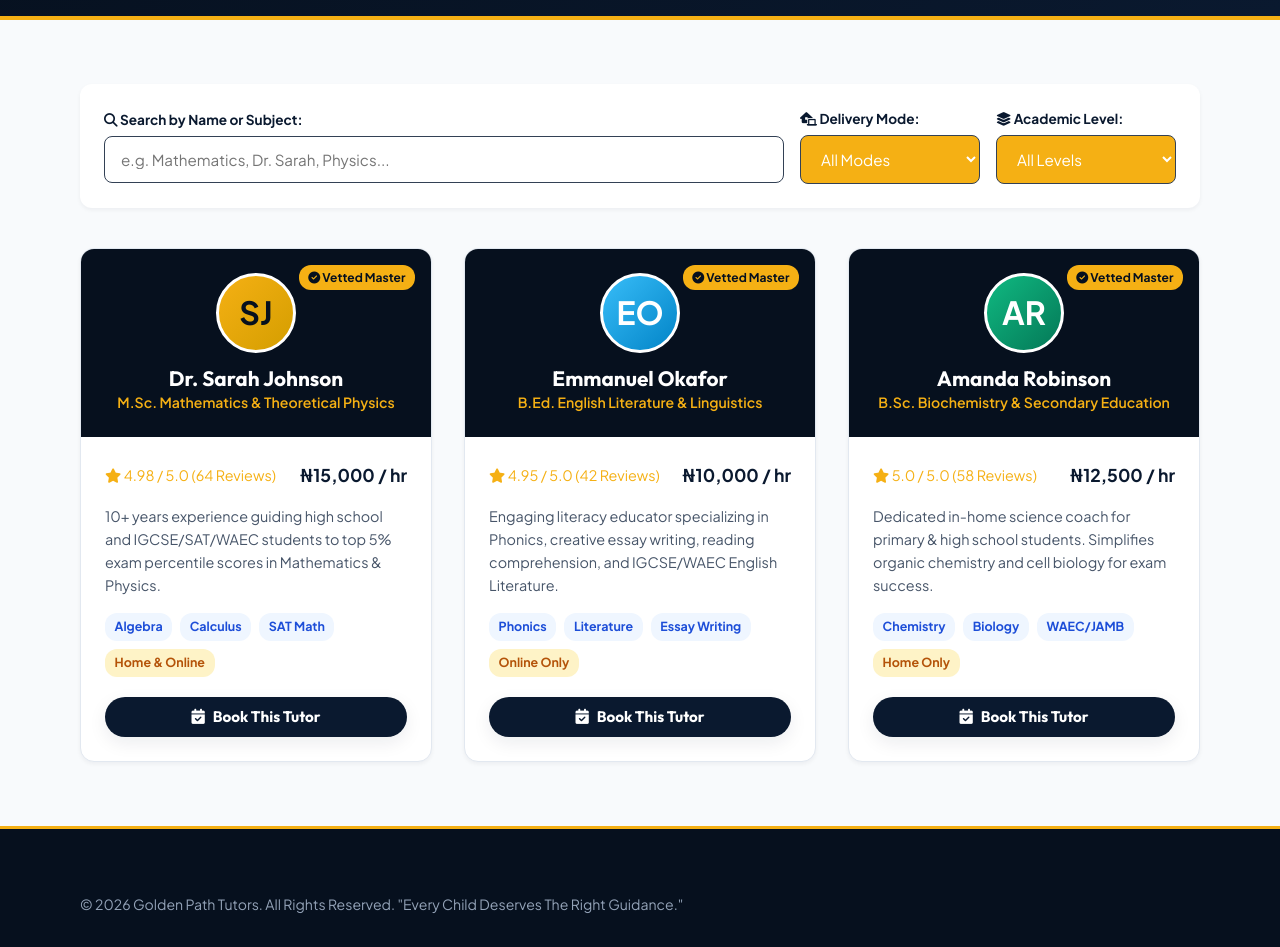
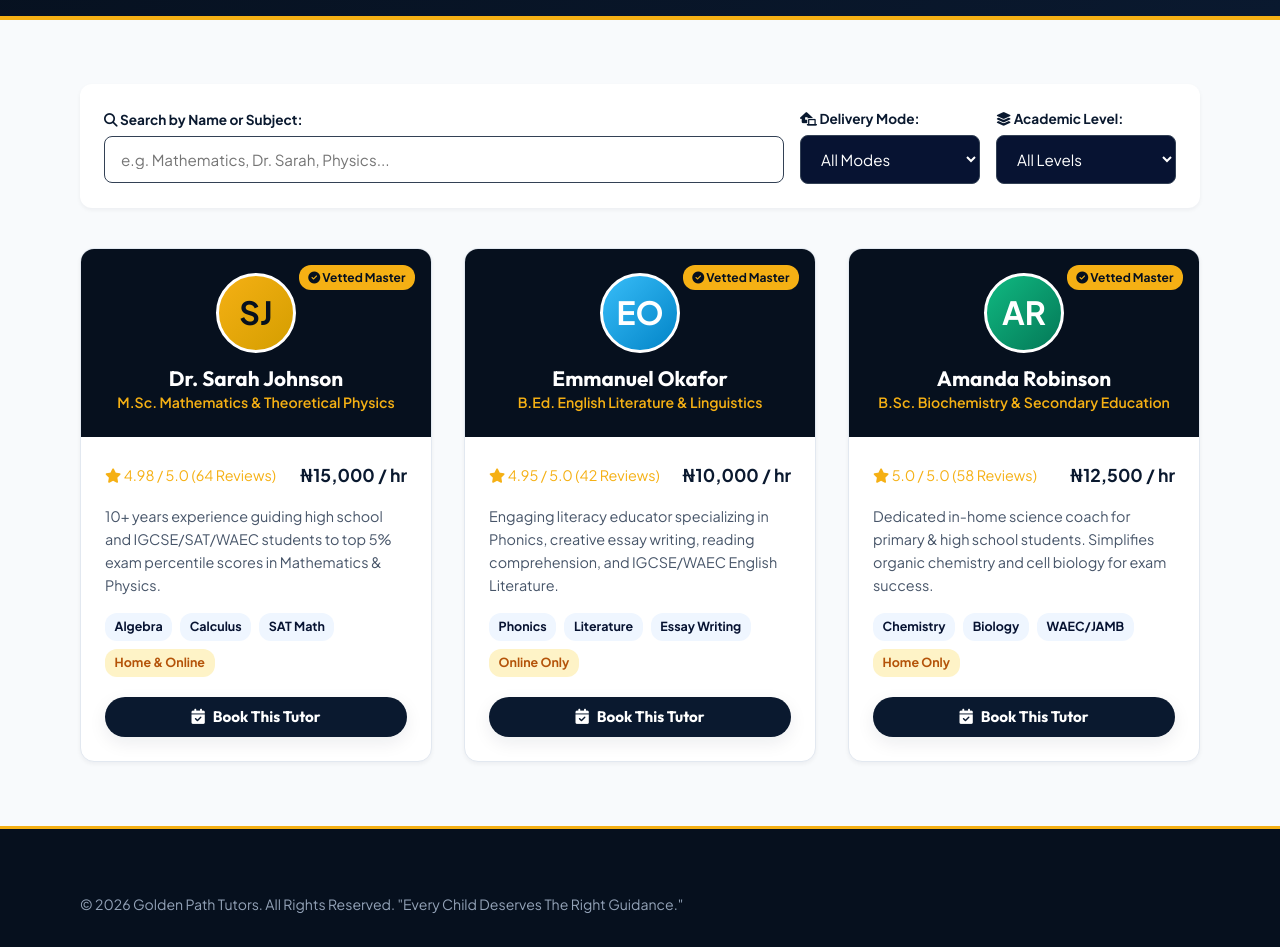
Before and after one commit to dannycodemaster/Golden-path-Tutors, a website built with Vite: page tutors.html in a window 1280 px wide. Shown: the part 340-1287 px from the top of the page. Built offline with nearby package versions, Linux system fonts and the light colour scheme.

Commit message:
Update nav link text from Find Tutors to Tutors

```diff
--- a/tutors.html
+++ b/tutors.html
@@ -36,7 +36,7 @@
         <a href="index.html" class="nav-link">Home</a>
         <a href="about.html" class="nav-link">About Us</a>
         <a href="services.html" class="nav-link">Services</a>
-        <a href="tutors.html" class="nav-link active">Find Tutors</a>
+        <a href="tutors.html" class="nav-link active">Tutors</a>
         <a href="contact.html" class="nav-link">Contact</a>
       </nav>
 
@@ -80,7 +80,7 @@
           <label
             style="font-weight: 700; font-size: 0.85rem; color: var(--color-primary); display: block; margin-bottom: 0.3rem;"><i
               class="fa-solid fa-house-laptop"></i> Delivery Mode:</label>
-          <select id="tutor-mode-filter" class="form-control" style="background: #F5B014; width: 180px;">
+          <select id="tutor-mode-filter" class="form-control" style="background: #071332; width: 180px;">
             <option value="all">All Modes</option>
             <option value="home">In-Home Tutoring</option>
             <option value="online">Online Tutoring</option>
@@ -91,7 +91,7 @@
           <label
             style="font-weight: 700; font-size: 0.85rem; color: var(--color-primary); display: block; margin-bottom: 0.3rem;"><i
               class="fa-solid fa-layer-group"></i> Academic Level:</label>
-          <select id="tutor-level-filter" class="form-control" style="background: #F5B014; width: 180px;">
+          <select id="tutor-level-filter" class="form-control" style="background: #071332; width: 180px;">
             <option value="all">All Levels</option>
             <option value="primary">Primary School</option>
             <option value="secondary">Secondary School</option>
@@ -132,11 +132,11 @@
             </p>
             <div style="display: flex; gap: 0.5rem; flex-wrap: wrap; margin-bottom: 1.25rem;">
               <span
-                style="background: #EFF6FF; color: #1D4ED8; font-size: 0.78rem; padding: 0.25rem 0.6rem; border-radius: 12px; font-weight: 700;">Algebra</span>
+                style="background: #EFF6FF; color: #071332; font-size: 0.78rem; padding: 0.25rem 0.6rem; border-radius: 12px; font-weight: 700;">Algebra</span>
               <span
-                style="background: #EFF6FF; color: #1D4ED8; font-size: 0.78rem; padding: 0.25rem 0.6rem; border-radius: 12px; font-weight: 700;">Calculus</span>
+                style="background: #EFF6FF; color: #071332; font-size: 0.78rem; padding: 0.25rem 0.6rem; border-radius: 12px; font-weight: 700;">Calculus</span>
               <span
-                style="background: #EFF6FF; color: #1D4ED8; font-size: 0.78rem; padding: 0.25rem 0.6rem; border-radius: 12px; font-weight: 700;">SAT
+                style="background: #EFF6FF; color: #071332; font-size: 0.78rem; padding: 0.25rem 0.6rem; border-radius: 12px; font-weight: 700;">SAT
                 Math</span>
               <span
                 style="background: #FEF3C7; color: #B45309; font-size: 0.78rem; padding: 0.25rem 0.6rem; border-radius: 12px; font-weight: 700;">Home
@@ -174,11 +174,11 @@
               Literature.</p>
             <div style="display: flex; gap: 0.5rem; flex-wrap: wrap; margin-bottom: 1.25rem;">
               <span
-                style="background: #EFF6FF; color: #1D4ED8; font-size: 0.78rem; padding: 0.25rem 0.6rem; border-radius: 12px; font-weight: 700;">Phonics</span>
+                style="background: #EFF6FF; color: #071332; font-size: 0.78rem; padding: 0.25rem 0.6rem; border-radius: 12px; font-weight: 700;">Phonics</span>
               <span
-                style="background: #EFF6FF; color: #1D4ED8; font-size: 0.78rem; padding: 0.25rem 0.6rem; border-radius: 12px; font-weight: 700;">Literature</span>
+                style="background: #EFF6FF; color: #071332; font-size: 0.78rem; padding: 0.25rem 0.6rem; border-radius: 12px; font-weight: 700;">Literature</span>
               <span
-                style="background: #EFF6FF; color: #1D4ED8; font-size: 0.78rem; padding: 0.25rem 0.6rem; border-radius: 12px; font-weight: 700;">Essay
+                style="background: #EFF6FF; color: #071332; font-size: 0.78rem; padding: 0.25rem 0.6rem; border-radius: 12px; font-weight: 700;">Essay
                 Writing</span>
               <span
                 style="background: #FEF3C7; color: #B45309; font-size: 0.78rem; padding: 0.25rem 0.6rem; border-radius: 12px; font-weight: 700;">Online
@@ -216,11 +216,11 @@
             </p>
             <div style="display: flex; gap: 0.5rem; flex-wrap: wrap; margin-bottom: 1.25rem;">
               <span
-                style="background: #EFF6FF; color: #1D4ED8; font-size: 0.78rem; padding: 0.25rem 0.6rem; border-radius: 12px; font-weight: 700;">Chemistry</span>
+                style="background: #EFF6FF; color: #071332; font-size: 0.78rem; padding: 0.25rem 0.6rem; border-radius: 12px; font-weight: 700;">Chemistry</span>
               <span
-                style="background: #EFF6FF; color: #1D4ED8; font-size: 0.78rem; padding: 0.25rem 0.6rem; border-radius: 12px; font-weight: 700;">Biology</span>
+                style="background: #EFF6FF; color: #071332; font-size: 0.78rem; padding: 0.25rem 0.6rem; border-radius: 12px; font-weight: 700;">Biology</span>
               <span
-                style="background: #EFF6FF; color: #1D4ED8; font-size: 0.78rem; padding: 0.25rem 0.6rem; border-radius: 12px; font-weight: 700;">WAEC/JAMB</span>
+                style="background: #EFF6FF; color: #071332; font-size: 0.78rem; padding: 0.25rem 0.6rem; border-radius: 12px; font-weight: 700;">WAEC/JAMB</span>
               <span
                 style="background: #FEF3C7; color: #B45309; font-size: 0.78rem; padding: 0.25rem 0.6rem; border-radius: 12px; font-weight: 700;">Home
                 Only</span>
```
Also changed, not shown: about.html (+1 -1 lines), contact.html (+1 -1 lines), index.html (+1 -1 lines), services.html (+1 -1 lines).
